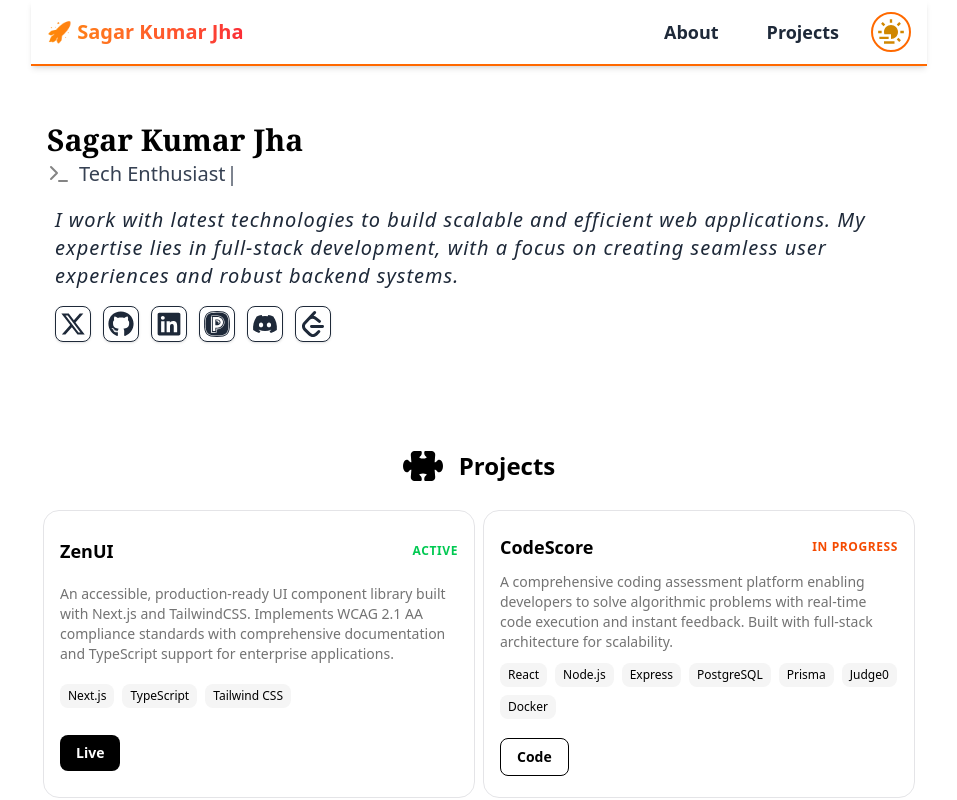
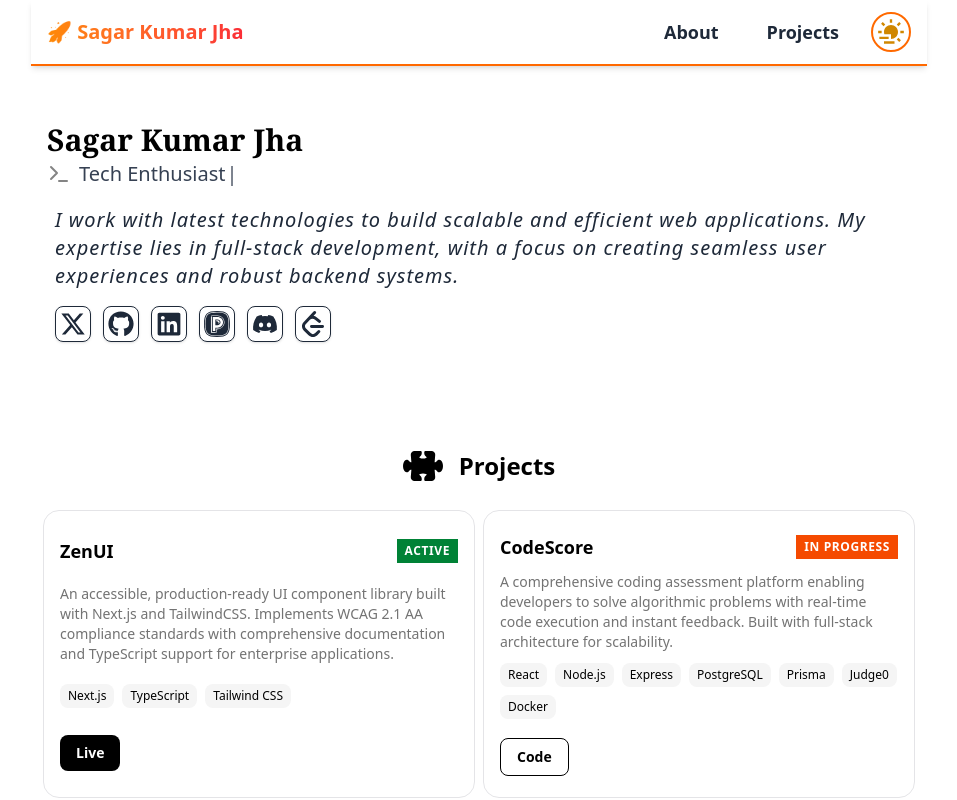
Before and after one commit to DevSagarKumarJha/me, a Next.js app: page / in a window 1280 px wide. Shown: the top 800 px of the page, without its empty margins (161-1118 px from the left). Built offline with nearby package versions, Linux system fonts and the light colour scheme; no server answers.

Commit message:
Fixed contrast

```diff
--- a/src/components/project_components/ProjectCard.tsx
+++ b/src/components/project_components/ProjectCard.tsx
@@ -8,18 +8,19 @@ type ProjectCardProps = {
 
 const ProjectCard: React.FC<ProjectCardProps> = ({ project }) => {
   const { name, description, tech, status, live, link, repo } = project;
-    let color = "text-black dark:text-white";
+    let color;
 
-    if(status === "active") color ="text-green-500";
-    else if (status === "in_progress") color = "text-orange-600"
-    else if (status === "maintained") color = "text-teal-600"
-    else if (status === "archived") color="text-gray-500"
+    if(status === "active") color ="bg-green-700";
+    else if (status === "in_progress") color = "bg-orange-600"
+    else if (status === "maintained") color = "bg-teal-600"
+    else if (status === "archived") color="bg-gray-500"
       return (
         <div className="group relative rounded-2xl p-3 sm:p-4 border transition-all duration-300 overflow-hidden backdrop-blur-sm bg-white border-zinc-200 hover:border-zinc-300 hover:shadow-sm dark:bg-zinc-900/30 dark:border-zinc-800/50 dark:hover:bg-zinc-900/50 dark:hover:border-zinc-700 h-72 flex flex-col justify-around">
           <div className="flex items-center justify-between">
             <h3 className="text-lg font-semibold">{name}</h3>
             <span
-              className={`text-xs uppercase tracking-wider font-semibold ${color}`}
+            title={status.replace("_"," ")}
+              className={`text-xs uppercase tracking-wider px-2 py-1 font-semibold cursor-pointer text-white ${color}`}
             >
               {status.replace("_", " ")}
             </span>
```
